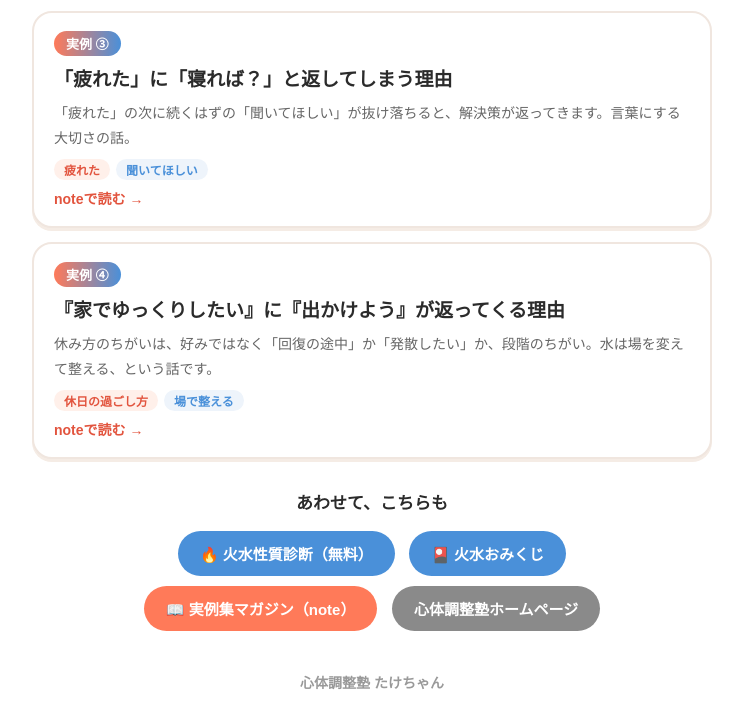
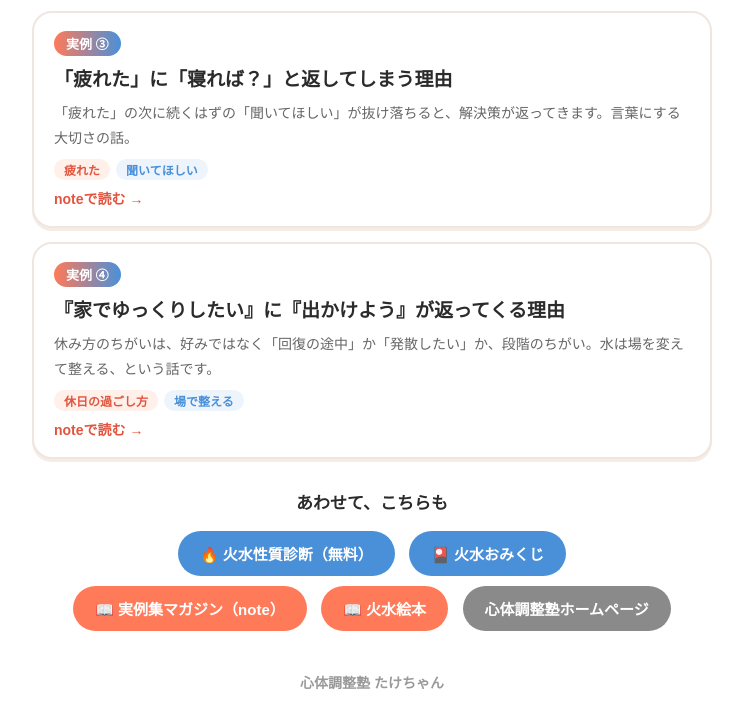
Before and after one commit to ankantakeshi-design/kasuisodan, a plain HTML site: page index.html in a window 1280 px wide. Shown: the part 1149-1877 px from the top of the page, without its empty margins (268-1011 px from the left). Drawn offline with Linux system fonts and the light colour scheme; a web font is replaced by a local one.

Commit message:
Add Kasui Ehon link

```diff
--- a/index.html
+++ b/index.html
@@ -105,6 +105,7 @@
     <a class="btn blue" href="https://kamisindan.pages.dev/">🔥 火水性質診断（無料）</a>
     <a class="btn blue" href="https://kamimikuji.pages.dev/">🎴 火水おみくじ</a><br>
     <a class="btn" href="https://note.com/takekasui/m/m3bf921771ab4">📖 実例集マガジン（note）</a>
+    <a class="btn" href="https://kasuiehon.pages.dev/">📖 火水絵本</a>
     <a class="btn grey" href="https://sintaichoseijyuku.pages.dev/">心体調整塾ホームページ</a>
   </section>
 
```
